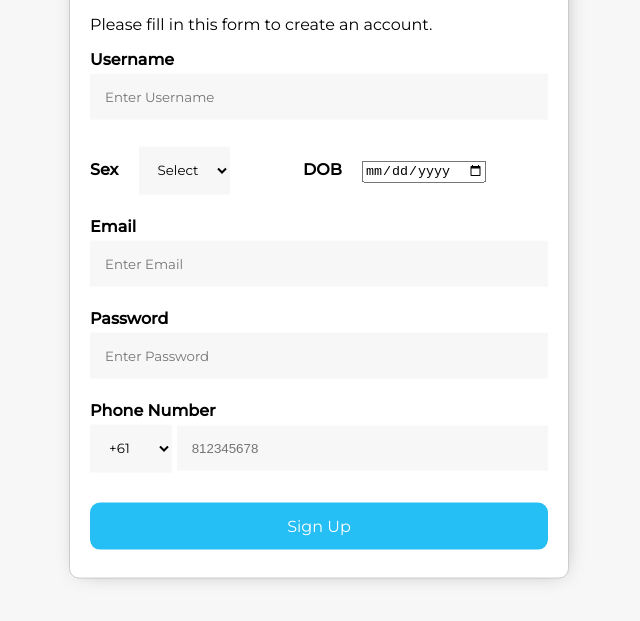
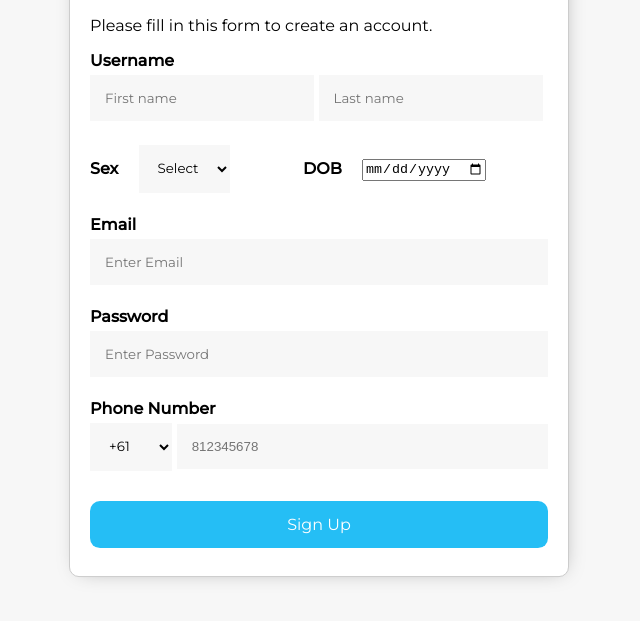
Before and after one commit to s222355812/sit725_group_project, a website: page public/registration.html in a window 1280 px wide. Shown: the part 155-776 px from the top of the page, without its empty margins (321-961 px from the left). Drawn offline with Linux system fonts and the light colour scheme.

Commit message:
last name logic added

```diff
--- a/public/registration.html
+++ b/public/registration.html
@@ -12,7 +12,12 @@
             <p>Please fill in this form to create an account.</p>
 
             <label><b>Username</b></label>
-            <input type="text" name="name" placeholder="Enter Username" required>
+
+            <div>
+                <input style="width: 49%;margin-bottom: 0px;" type="text" name="fname" placeholder="First name" required>
+                <input style="width: 49%;margin-bottom: 0px;" type="text" name="lname" placeholder="Last name" required>
+
+            </div>
             <br>
             <div>
                 <label><b>Sex &#10240</b></label>
```
